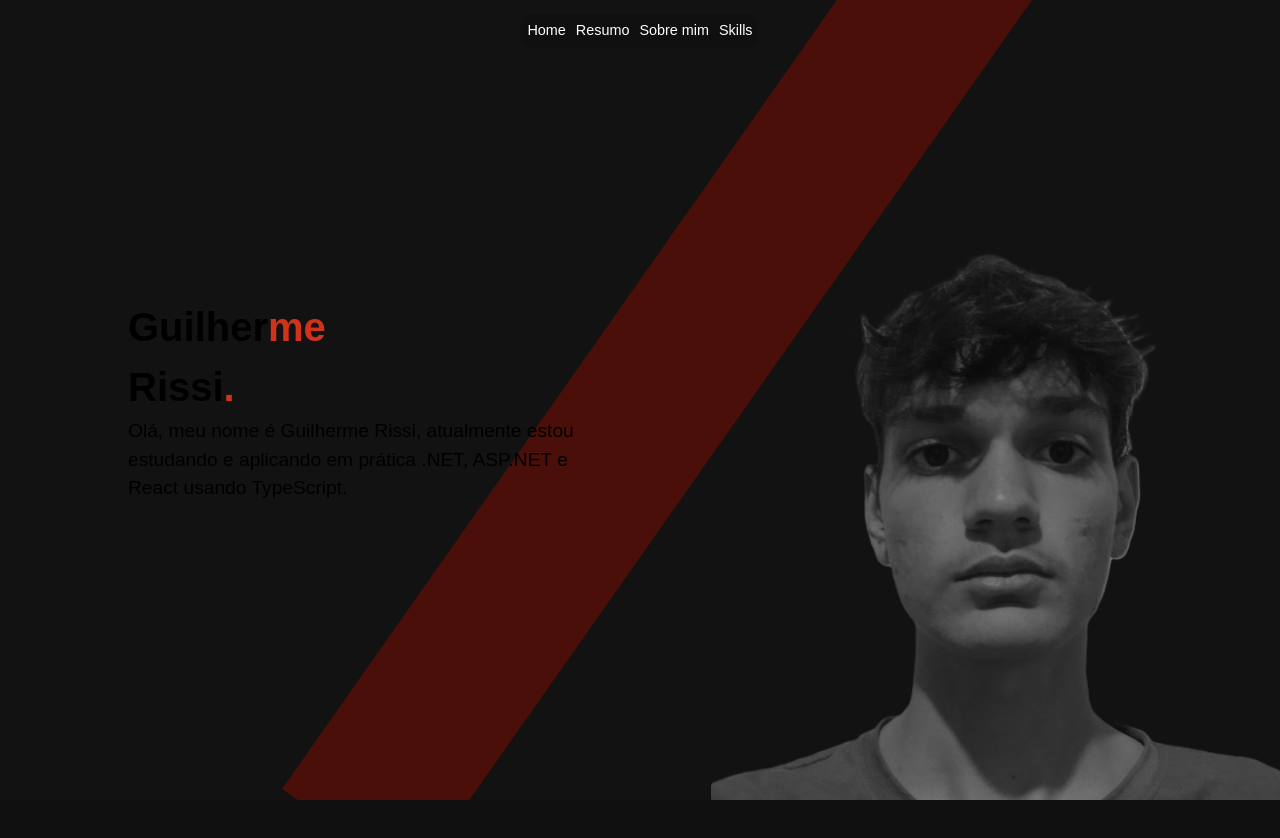
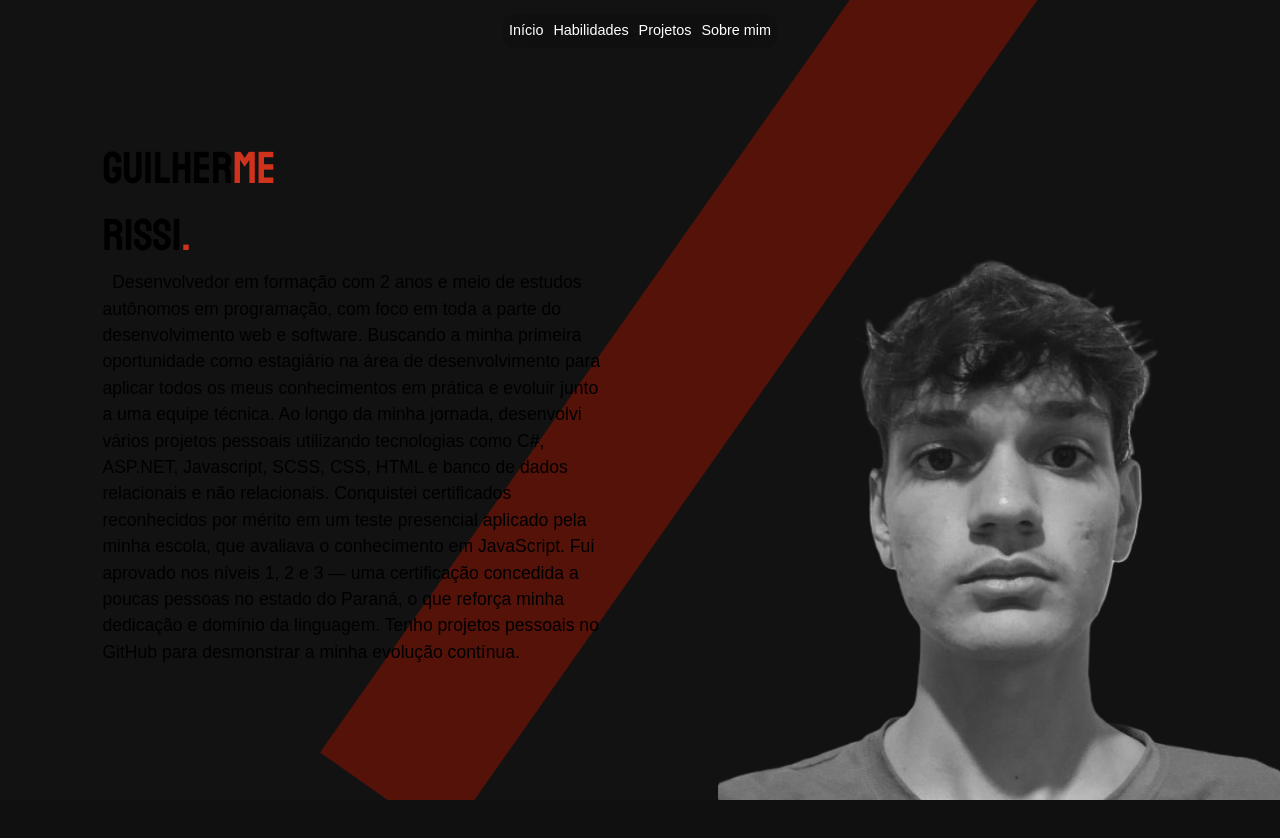
Before and after one commit to glrmrissi/Portfolio, a React (Vite) app: page / in a window 1280 px wide. Shown: the top 838 px of the page. Built offline with nearby package versions, Linux system fonts and the light colour scheme; a web font is replaced by a local one.

Commit message:
component btnTop added and another things changeds

```diff
--- a/src/App.tsx
+++ b/src/App.tsx
@@ -2,6 +2,7 @@ import "./assets/scss/import.css"
 import Header from "./components/Header/Header";
 import ResumeSection from "./components/ResumeSection/ResumeSection";
 import Skills from "./components/Skills/Skills";
+import TopBtn from "./components/TopBtn/TopBtn";
 
 function App() {
   return (
@@ -11,6 +12,7 @@ function App() {
       <ResumeSection></ResumeSection>
 
       <Skills></Skills>
+      <TopBtn></TopBtn>
     </>
   );
 }
--- a/src/assets/scss/import.css
+++ b/src/assets/scss/import.css
@@ -1,6 +1,8 @@
 @import url("https://fonts.googleapis.com/css2?family=Funnel+Display:wght@300..800&display=swap");
+@import url("https://fonts.googleapis.com/css2?family=Staatliches&display=swap");
 :root {
   --background-dark-mode: #121212;
+  --background-dark-skills: #101010;
   --dark-font-color-hover: #f23219;
   --title-decals-color: #D1321C;
 }
@@ -9,6 +11,10 @@
   margin: 0;
   padding: 0;
   box-sizing: border-box;
+}
+
+html {
+  scroll-behavior: smooth;
 }
 
 body {
@@ -73,8 +79,12 @@ a {
 .background-resume {
   position: absolute;
   top: -20%;
-  left: 22%;
-  filter: brightness(30%);
+  left: 25%;
+  pointer-events: none;
+  -webkit-user-select: none;
+     -moz-user-select: none;
+          user-select: none;
+  filter: brightness(35%);
   z-index: 1;
 }
 .background-resume img {
@@ -87,16 +97,19 @@ a {
   justify-content: center;
   align-items: center;
   width: 100%;
-  padding: 0 10vw 0 10vw;
+  padding: 0 6vw 0 8vw;
   z-index: 999;
 }
 .resume-details p {
-  font-size: 1.2rem;
+  font-size: 1.1rem;
 }
 
 .title {
-  font-size: 2.5rem;
-  font-weight: 800;
+  font-size: 2.8rem;
+  font-family: "Staatliches", sans-serif;
+  font-optical-sizing: auto;
+  font-weight: 700;
+  font-style: italic;
 }
 .title span {
   color: var(--title-decals-color);
@@ -109,10 +122,10 @@ a {
 }
 .my-image img {
   position: absolute;
-  filter: brightness(60%) grayscale(100%);
+  filter: brightness(100%) grayscale(100%);
   right: 0px;
   bottom: 0px;
-  width: 100%;
+  width: 95%;
   -webkit-user-select: none;
      -moz-user-select: none;
           user-select: none;
@@ -122,6 +135,6 @@ a {
 .skills-section {
   display: flex;
   height: 100dvh;
-  background-color: #101010;
+  background-color: var(--background-dark-skills);
   z-index: 9999;
 }/*# sourceMappingURL=import.css.map */
--- a/src/assets/scss/styles/components/resumeDiv/_resumeDiv.scss
+++ b/src/assets/scss/styles/components/resumeDiv/_resumeDiv.scss
@@ -11,8 +11,10 @@
 .background-resume {
   position: absolute;
   top: -20%;
-    left: 22%;
-    filter: brightness(30%);
+  left: 25%;
+  pointer-events: none;
+  user-select: none;
+  filter: brightness(35%);
   z-index: 1;
   img {
     width: 80%;
@@ -25,18 +27,21 @@
   justify-content: center;
   align-items: center;
   width: 100%;
-    padding: 0 10vw 0 10vw;
+  padding: 0 6vw 0 8vw;
   z-index: 999;
   p {
-        font-size: 1.2rem;
+    font-size: 1.1rem;
   }
 }
 
 .title {
-    font-size: 2.5rem;
-    font-weight: 800;
+  font-size: 2.8rem;
+  font-family: "Staatliches", sans-serif;
+  font-optical-sizing: auto;
+  font-weight: 700;
+  font-style: italic;
   span {
-        color: var(--title-decals-color)
+    color: var(--title-decals-color);
   }
 }
 
@@ -46,10 +51,10 @@
   z-index: 999;
   img {
     position: absolute;
-        filter: brightness(60%) grayscale(100%);
+    filter: brightness(100%) grayscale(100%);
     right: 0px;
     bottom: 0px;
-        width: 100%;
+    width: 95%;
     user-select: none;
     pointer-events: none;
   }
--- a/src/assets/scss/styles/components/skillsSection/_skillsSection.scss
+++ b/src/assets/scss/styles/components/skillsSection/_skillsSection.scss
@@ -1,6 +1,6 @@
 .skills-section {
     display: flex;
     height: 100dvh;
-    background-color: #101010;
+    background-color: var(--background-dark-skills);
     z-index: 9999;
 }
--- a/src/assets/scss/styles/utils/_utils.scss
+++ b/src/assets/scss/styles/utils/_utils.scss
@@ -1,9 +1,14 @@
 @import url("https://fonts.googleapis.com/css2?family=Funnel+Display:wght@300..800&display=swap");
+@import url('https://fonts.googleapis.com/css2?family=Staatliches&display=swap');
 
 * {
   margin: 0;
   padding: 0;
   box-sizing: border-box;
+}
+
+html {
+  scroll-behavior: smooth;
 }
 
 body {
--- a/src/assets/scss/styles/utils/_variables.scss
+++ b/src/assets/scss/styles/utils/_variables.scss
@@ -1,5 +1,6 @@
 :root {
     --background-dark-mode: #121212;
+    --background-dark-skills: #101010;
     --dark-font-color-hover: #f23219;
     --title-decals-color: #D1321C;
 }
--- a/src/components/Header/NavBar/NavBar.tsx
+++ b/src/components/Header/NavBar/NavBar.tsx
@@ -4,10 +4,10 @@ const NavBar = () => {
         <>
             <nav className="nav">
                 <ul className="nav-list">
-                    <li><a href="#" className="nav-link">Home</a></li>
-                    <li><a href="#" className="nav-link">Resumo</a></li>
+                    <li><a href="#" className="nav-link">Início</a></li>
+                    <li><a href="#" className="nav-link">Habilidades</a></li>
+                    <li><a href="#" className="nav-link">Projetos</a></li>
                     <li><a href="#" className="nav-link">Sobre mim</a></li>
-                    <li><a href="#" className="nav-link">Skills</a></li>
                 </ul>
             </nav>
         </>
--- a/src/components/ResumeSection/ResumeSection.tsx
+++ b/src/components/ResumeSection/ResumeSection.tsx
@@ -11,18 +11,32 @@ const ResumeSection = () => {
               Guilher
               <span>me</span>
             </h2>
-            <h2 className="title">Rissi<span>.</span></h2>
+            <h2 className="title">
+              Rissi<span>.</span>
+            </h2>
             <p>
-              Olá, meu nome é Guilherme Rissi, atualmente estou estudando e
-              aplicando em prática .NET, ASP.NET e React usando TypeScript.
+              &nbsp; Desenvolvedor em formação com 2 anos e meio de estudos autônomos
+              em programação, com foco em toda a parte do desenvolvimento web e
+              software. Buscando a minha primeira oportunidade como estagiário
+              na área de desenvolvimento para aplicar todos os meus
+              conhecimentos em prática e evoluir junto a uma equipe técnica. Ao
+              longo da minha jornada, desenvolvi vários projetos pessoais
+              utilizando tecnologias como C#, ASP.NET, Javascript, SCSS, CSS,
+              HTML e banco de dados relacionais e não relacionais. Conquistei
+              certificados reconhecidos por mérito em um teste presencial
+              aplicado pela minha escola, que avaliava o conhecimento em
+              JavaScript. Fui aprovado nos níveis 1, 2 e 3 — uma certificação
+              concedida a poucas pessoas no estado do Paraná, o que reforça
+              minha dedicação e domínio da linguagem. Tenho projetos pessoais no
+              GitHub para desmonstrar a minha evolução contínua.
             </p>
           </div>
         </div>
         <div className="my-image">
-          <img src={MyPhoto} alt=""/>
+          <img src={MyPhoto} alt="" />
         </div>
         <span className="background-resume">
-            <img src={Rectangle} alt="" />
+          <img src={Rectangle} alt="" />
         </span>
       </section>
     </>
--- /dev/null
+++ b/src/components/TopBtn/TopBtn.tsx
@@ -0,0 +1,49 @@
+import { useEffect, useRef, useState } from "react";
+
+
+const TopBtn = () => {
+    const btnTopRef = useRef<HTMLButtonElement | null>(null);
+    const [showBtn, setShowBtn] = useState(false);
+
+    useEffect(() => {
+        const handleScroll = () => {
+            setShowBtn(window.scrollY >= 10);
+        }
+
+        window.addEventListener("scroll", handleScroll);
+        return() => {
+            window.removeEventListener("scroll", handleScroll);
+        }
+    }, []);
+
+    const scrollToTop = () => {
+        window.scroll({top: 0})
+    }
+
+    return (
+        <>
+            <button
+            ref={btnTopRef}
+            onClick={scrollToTop}
+            style={{
+                visibility: showBtn ? "visible" : "hidden",
+                opacity: showBtn ? 1 : 0,
+                transition: "opacity 0.3s ease-in-out",
+                position: "fixed",
+                bottom: "20px",
+                right: "15px",
+                padding: "10px 15px",
+                backgroundColor: "#333",
+                color: "#fff",
+                border: "none",
+                borderRadius: "6px",
+                cursor: "pointer",
+                zIndex: 1000
+              }}
+            >
+                ^
+            </button>
+        </>
+    )
+}
+export default TopBtn;
```
Also changed, not shown: src/components/Skills/Skills.tsx (line endings or trailing spaces), 1 other file (tests, documents, lock files or other folders). Lines whose indentation alone changed are shown as unchanged.
